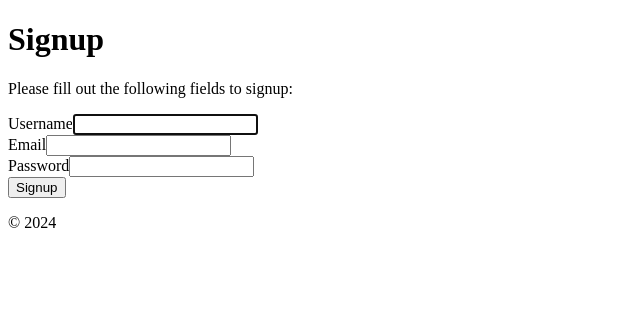
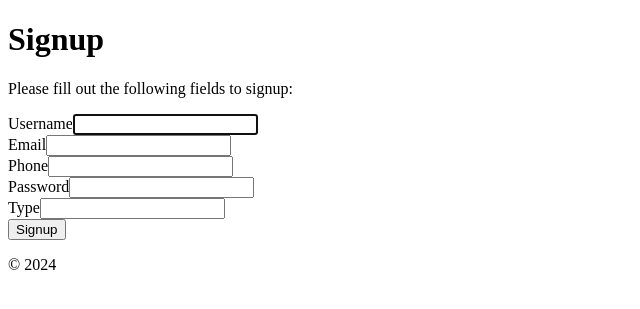
Before and after one commit to grnk/bookCatalog, a Yii app: template www/yii2-app/frontend/views/site/signup.php in a window 1280 px wide. Shown: the part 26-335 px from the top of the page, without its empty margins (0-640 px from the left). Run offline with PHP 8.4 and a stand-in for Yii, Linux system fonts and the light colour scheme; the template is opened without the code that fills it: most values are stand-ins (such as "Sample title", 1, 10 or a date in 2020); form fields are guessed from the names that the template uses; data that the repository does not hold is empty; some libraries are stand-ins or nearby versions.

Commit message:
Исправлена вьюшка формы регистрации

```diff
--- a/www/yii2-app/frontend/views/site/signup.php
+++ b/www/yii2-app/frontend/views/site/signup.php
@@ -4,11 +4,14 @@
 /** @var yii\bootstrap5\ActiveForm $form */
 /** @var \frontend\models\SignupForm $model */
 
+use common\domain\dictionary\UserType;
 use yii\bootstrap5\Html;
 use yii\bootstrap5\ActiveForm;
 
 $this->title = 'Signup';
 $this->params['breadcrumbs'][] = $this->title;
+
+$model->type = UserType::guest->name;
 ?>
 <div class="site-signup">
     <h1><?= Html::encode($this->title) ?></h1>
@@ -23,7 +26,14 @@ $this->params['breadcrumbs'][] = $this->title;
 
                 <?= $form->field($model, 'email') ?>
 
+                <?= $form->field($model, 'phone') ?>
+
                 <?= $form->field($model, 'password')->passwordInput() ?>
+
+                <?= $form->field($model, 'type')->radioList([
+                    UserType::guest->name => 'Guest',
+                    UserType::user->name => 'User',
+                ])?>
 
                 <div class="form-group">
                     <?= Html::submitButton('Signup', ['class' => 'btn btn-primary', 'name' => 'signup-button']) ?>
```
